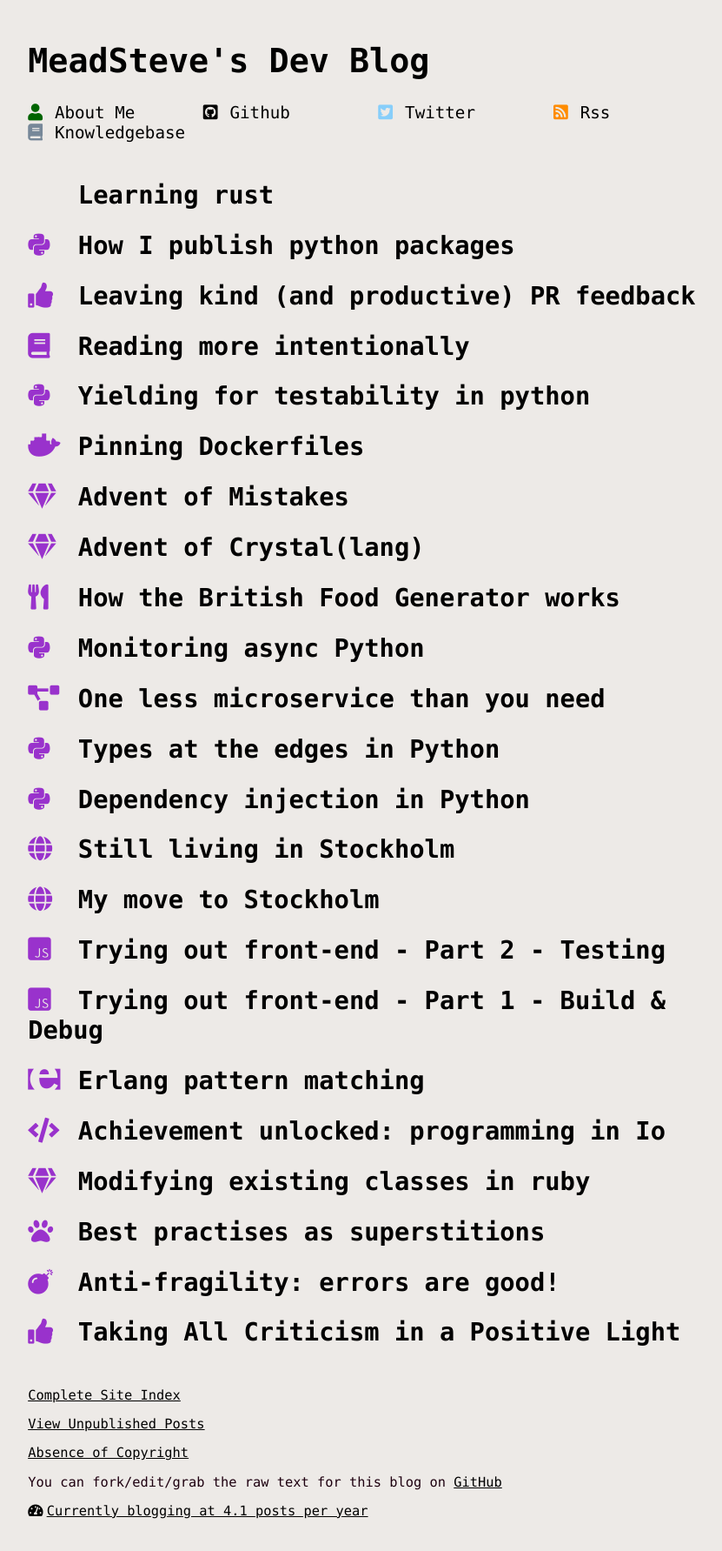
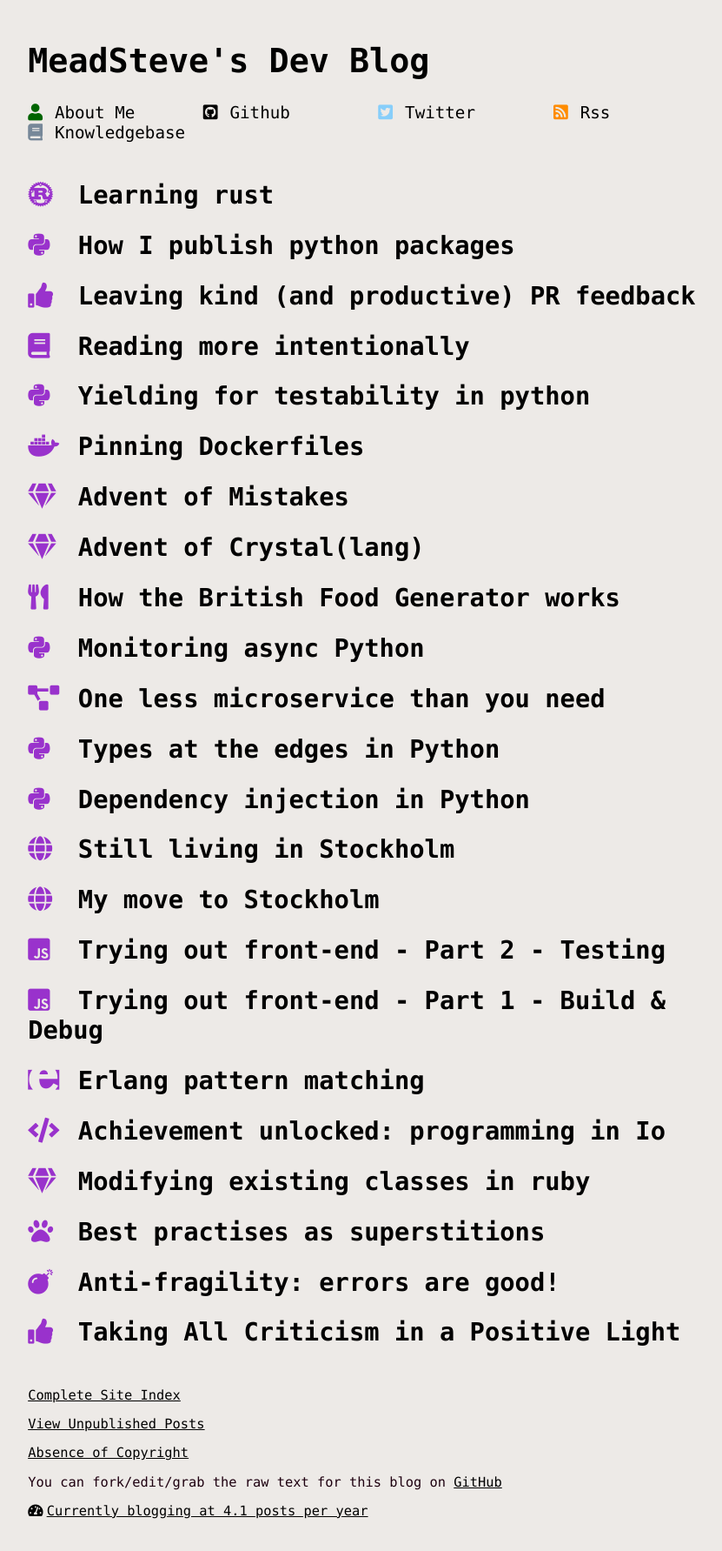
Before and after one commit to meadsteve/meadsteve.github.io, a Jekyll site: the page built from index.html, in a window 1280 px wide. Shown: the whole page at 87% size, without its empty margins (189-1020 px from the left). Built offline with Jekyll 4.4.1, drawn with Linux system fonts in a browser that asks for light colours; nearby versions of some CDN libraries; the list of posts is cut into pages by our own code.

Commit message:
bump font-awesome version

```diff
--- a/_includes/head.html
+++ b/_includes/head.html
@@ -1,7 +1,7 @@
 <head>
     <meta charset="utf-8">
     <meta http-equiv="X-UA-Compatible" content="IE=edge">
-    <meta http-equiv='Content-Security-Policy' content="default-src 'self' platform.twitter.com syndication.twitter.com; script-src 'self' 'unsafe-inline' platform.twitter.com; style-src 'self' 'unsafe-inline' use.fontawesome.com; img-src * 'self'; font-src 'self' use.fontawesome.com;">
+    <meta http-equiv='Content-Security-Policy' content="default-src 'self' platform.twitter.com syndication.twitter.com; script-src 'self' 'unsafe-inline' platform.twitter.com; style-src 'self' 'unsafe-inline' cdnjs.cloudflare.com; img-src * 'self'; font-src 'self' cdnjs.cloudflare.com;">
     <title>{% if page.title %}{{ page.title }} &#8211; {% endif %}{{ site.title }}</title>
     <meta name="viewport" content="width=device-width, initial-scale=1">
     <meta name="description" content="{% if page.summary %}{{ page.summary }}{% else %}{{ site.description }}{% endif %}">
@@ -16,8 +16,8 @@
     <noscript><link rel="stylesheet" href="{{ "/css/monokai.css" | prepend: site.baseurl }}" type="text/css"></noscript>
 
     <!-- Fonts -->
-    <link rel="preload" href="https://use.fontawesome.com/releases/v5.0.13/css/all.css" integrity="sha384-DNOHZ68U8hZfKXOrtjWvjxusGo9WQnrNx2sqG0tfsghAvtVlRW3tvkXWZh58N9jp" crossorigin="anonymous" as="style" onload="this.onload=null;this.rel='stylesheet'">
-    <noscript><link rel="stylesheet" href="https://use.fontawesome.com/releases/v5.0.13/css/all.css" integrity="sha384-DNOHZ68U8hZfKXOrtjWvjxusGo9WQnrNx2sqG0tfsghAvtVlRW3tvkXWZh58N9jp" crossorigin="anonymous"></noscript>
+    <link rel="preload" href="https://cdnjs.cloudflare.com/ajax/libs/font-awesome/5.15.4/css/all.min.css" integrity="sha512-1ycn6IcaQQ40/MKBW2W4Rhis/DbILU74C1vSrLJxCq57o941Ym01SwNsOMqvEBFlcgUa6xLiPY/NS5R+E6ztJQ==" crossorigin="anonymous" as="style" onload="this.onload=null;this.rel='stylesheet'">
+    <noscript><link rel="stylesheet" href="https://cdnjs.cloudflare.com/ajax/libs/font-awesome/5.15.4/css/all.min.css" integrity="sha512-1ycn6IcaQQ40/MKBW2W4Rhis/DbILU74C1vSrLJxCq57o941Ym01SwNsOMqvEBFlcgUa6xLiPY/NS5R+E6ztJQ==" crossorigin="anonymous" referrerpolicy="no-referrer" /></noscript>
 
     <!-- Open Graph -->
     <!-- From: https://github.com/mmistakes/hpstr-jekyll-theme/blob/master/_includes/head.html -->
```
